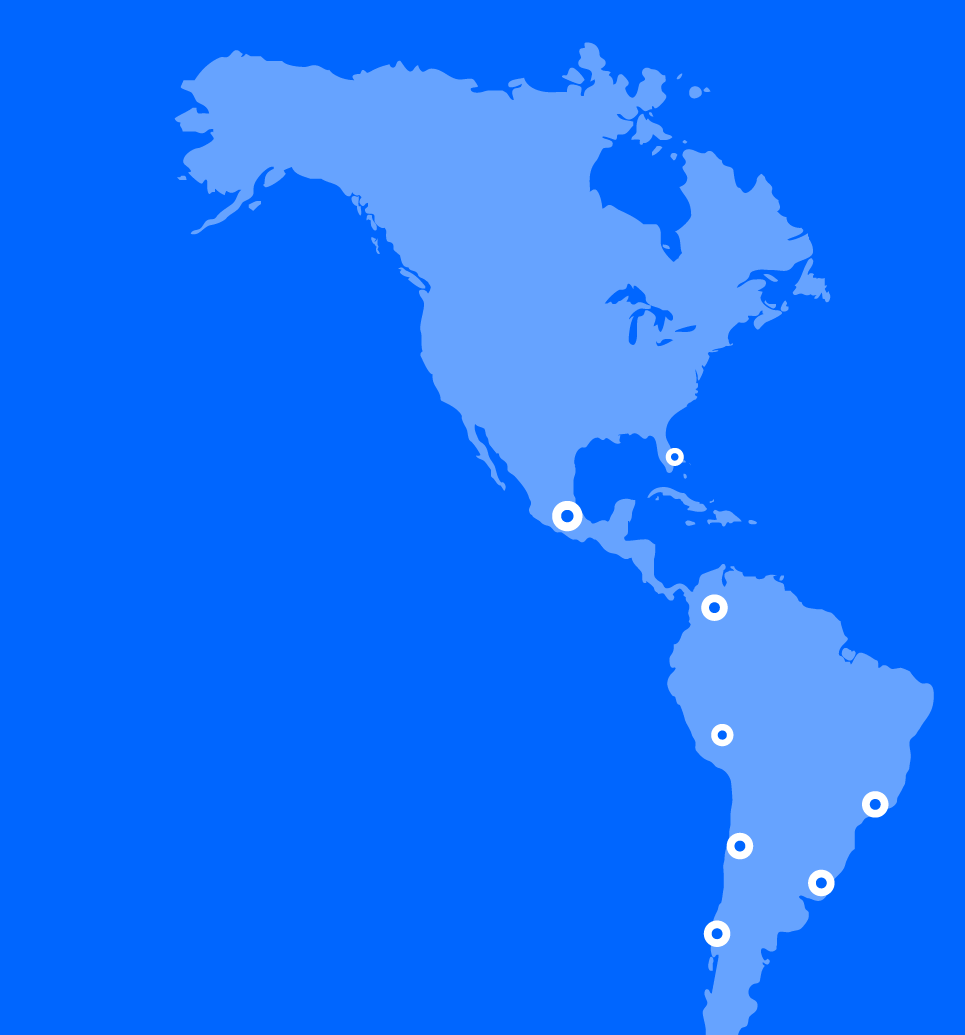
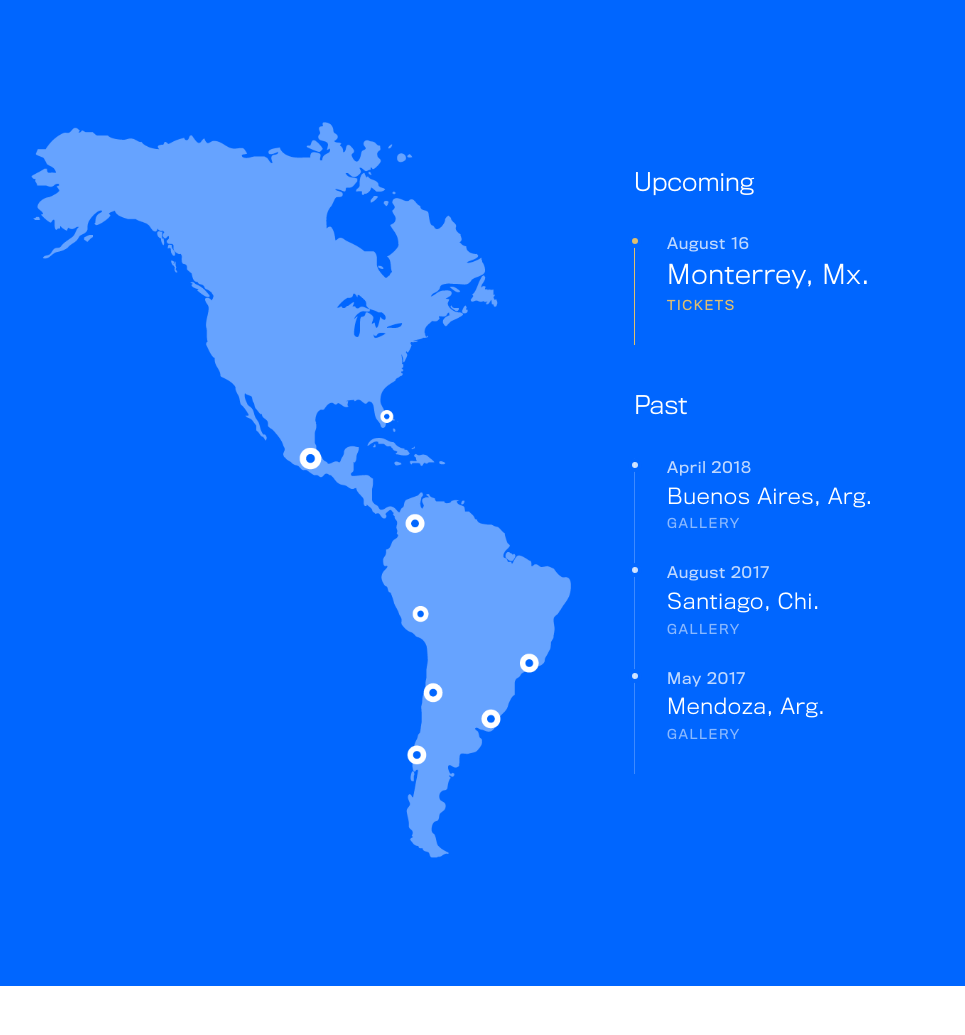
Before and after one commit to fditata/bitcoinday, a plain HTML site: page index.html in a window 1280 px wide. Shown: the part 1280-2315 px from the top of the page, without its empty margins (54-1019 px from the left). Drawn offline with nearby package versions, Linux system fonts and the light colour scheme; a script that the page names is missing; a web font is replaced by a local one.

Commit message:
Fixes events

```diff
--- a/index.html
+++ b/index.html
@@ -119,14 +119,49 @@
       </div>
   </div>
   </section>
-  <div class="container-fluid" id="events" style="background-color: #0066ff">
-    <div class="row">
-      <div class="col-md-8 mx-auto pt-5 pb-5">
-        <img src="./img/Asset 1.png" class="" alt="Responsive image">
-        <div class="col-md-8 htxt1">Monterrey | Mexico</div>
-      </div>
-    </div>
-  </div>
+  <section id="events" style="background-color: #0066ff">
+      <div class="container" >
+          <div class="row pt-5">
+            <div class="col-md-6 mx-auto pb-5">
+              <img src="./img/Asset 1.png" class="" alt="Responsive image">
+            </div>
+            <div class="col-md-6 pt-5 pb-5 pl-md-5">
+              <div>
+                <h4 style="color: #fff">Upcoming</h4>
+                <ul class="event-list">
+                  <li class="upcomming-item">
+                    <div class="dot"></div>
+                    <p class="date">August 16</p>
+                    <h5 class="location">Monterrey, Mx.</h5>
+                    <a href="https://www.eventbrite.com.ar/e/bitcoinday-mx-ciudad-de-monterrey-tickets-47439261107?aff=eac2" target="_blank" class="link-tickets">Tickets</a></p>
+                </li>
+                </ul>
+                <h4 style="color: #fff">Past</h4>
+                <ul class="event-list">
+                    <li class="past-item">
+                      <div class="dot"></div>
+                      <p class="date">April 2018</p>
+                      <h5 class="location">Buenos Aires, Arg.</h5>
+                      <a href="https://www.facebook.com/pg/bitcoindayLA/photos/?tab=album&album_id=751369148387738" target="_blank" class="link-tickets">Gallery</a></p>
+                    </li>
+                    <li class="past-item">
+                        <div class="dot"></div>
+                        <p class="date">August 2017</p>
+                        <h5 class="location">Santiago, Chi.</h5>
+                        <a href="https://www.facebook.com/pg/bitcoindayLA/photos/?tab=album&album_id=678439042347416" target="_blank" class="link-tickets">Gallery</a></p>
+                      </li>
+                      <li class="past-item">
+                          <div class="dot"></div>
+                          <p class="date">May 2017</p>
+                          <h5 class="location">Mendoza, Arg.</h5>
+                          <a href="https://www.facebook.com/pg/bitcoindayLA/photos/?tab=album&album_id=733961213461865" target="_blank" class="link-tickets">Gallery</a></p>
+                        </li>
+                  </ul>
+              </div>
+            </div>
+          </div>
+        </div>
+  </section>
   <!--team-->
   <section class="bg-faded" id="speakers">
     <div class="container">
--- a/src/less/components.less
+++ b/src/less/components.less
@@ -197,6 +197,86 @@ h6,
 .brand h1 {
   font-size: 6.8em;
   // font-weight: 800;
+}
+
+.event-list{
+  list-style: none;
+  padding: 0;
+  margin: 36px 0 48px 0;
+  .upcomming-item{
+    position: relative;
+    display: block;
+    padding: 0 2rem 1rem 2rem;
+    border-left: 1px solid #e0bf6e;
+    height: auto;
+    .dot{
+      position: absolute;
+      height: 6px;
+      width: 6px;
+      background-color: #e0bf6e;
+      border-radius: 3px;
+      top: 4px;
+      left: -0.1875rem;
+      box-shadow: 0 0 0 4px #0166ff;
+    }
+    .date {
+      margin: 0;
+      letter-spacing: .05rem;
+      color: rgba(255, 255, 255, 0.75);
+    }
+    .location {
+      color: #fff;
+      font-size: 1.6rem;
+      letter-spacing: .05rem;
+      margin: 5px 0 0 0;
+    }
+    .link-tickets {
+      font-size: .8rem;
+      display: block;
+      color: #e0bf6e;
+      text-transform: uppercase;
+      letter-spacing: .1rem;
+      padding: 0.3rem 0;
+      height: 1.3rem;
+    }
+  }
+  .past-item{
+    position: relative;
+    display: block;
+    padding: 0 2rem 1rem 2rem;
+    border-left: 1px solid rgba(255, 255, 255, .24);
+    height: auto;
+    .dot{
+      position: absolute;
+      height: 6px;
+      width: 6px;
+      background-color: rgba(255, 255, 255, .8);;
+      border-radius: 3px;
+      top: 4px;
+      left: -0.1875rem;
+      box-shadow: 0 0 0 4px #0166ff;
+    }
+    .date {
+      margin: 0;
+      letter-spacing: .05rem;
+      color: rgba(255, 255, 255, 0.75);
+    }
+    .location {
+      color: #fff;
+      font-size: 1.3rem;
+      letter-spacing: .05rem;
+      margin: 5px 0 0 0;
+    }
+    .link-tickets {
+      font-size: .8rem;
+      display: block;
+      color: rgba(255, 255, 255, .54);
+      text-transform: uppercase;
+      letter-spacing: .1rem;
+      padding: 0.3rem 0;
+      height: 1.3rem;
+    }
+  }
 }
 .program-list{
   list-style: none;
```
Also changed, not shown: css/app.min.css.
